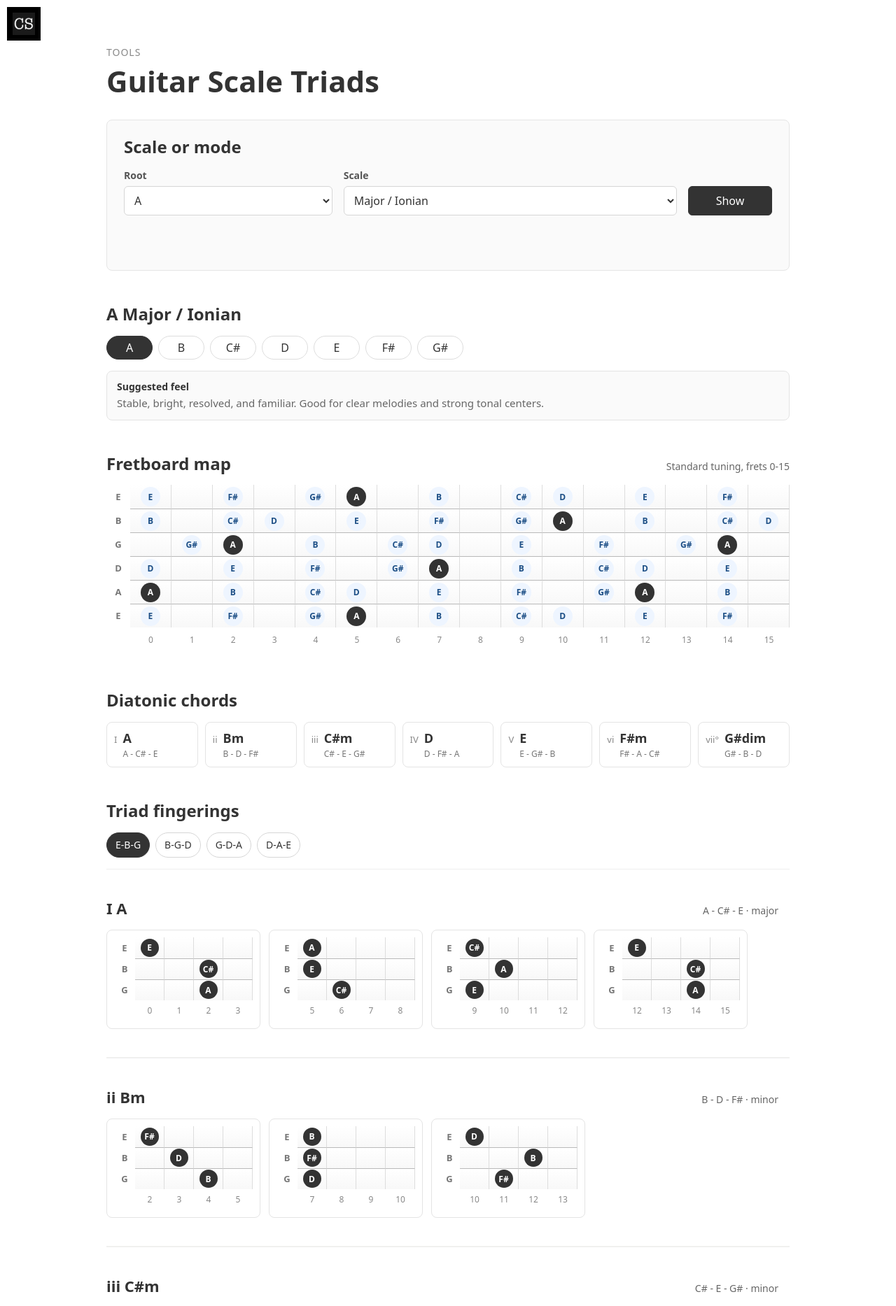
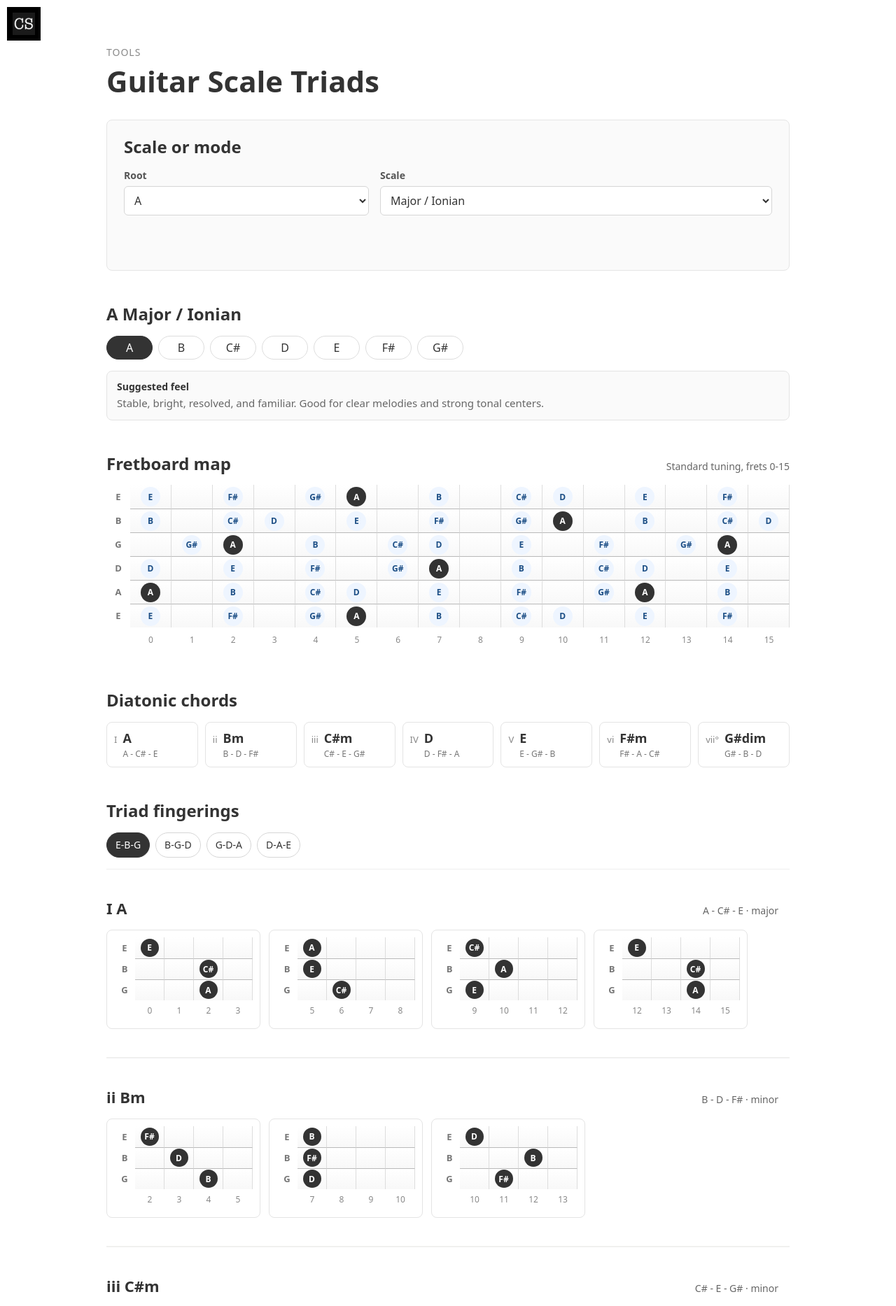
Before and after one commit to cs-shadow/cs-shadow.github.io, a Jekyll site: the page built from site/tools/guitar-scale-triads/index.html, in a window 1280 px wide. Shown: the top 1867 px of the page at 70% size. Built offline with Jekyll 4.4.1, drawn with Linux system fonts in a browser that asks for light colours.

Commit message:
Remove guitar triads submit control
Remove the unused Show button and submit handler from the guitar scale
triads tool. The root and scale controls already re-render immediately
on change, so the form can remain as a grouping element without a
manual submit action.

Adjust the desktop scale control grid to two columns while preserving
the existing single-column mobile layout.

```diff
--- a/site/assets/css/main.sass
+++ b/site/assets/css/main.sass
@@ -453,7 +453,7 @@ body
 
 .scale-controls
   display: grid
-  grid-template-columns: 1fr 1.6fr 120px
+  grid-template-columns: 1fr 1.6fr
   gap: $rs
   @include respond-to(640)
     grid-template-columns: 1fr
--- a/site/assets/js/guitar-scale-triads.js
+++ b/site/assets/js/guitar-scale-triads.js
@@ -625,10 +625,6 @@
 
   buildIndexes();
   populateControls();
-  form.addEventListener("submit", function (event) {
-    event.preventDefault();
-    render();
-  });
   rootSelect.addEventListener("change", function () {
     render();
   });
--- a/site/tools/guitar-scale-triads/index.html
+++ b/site/tools/guitar-scale-triads/index.html
@@ -24,8 +24,6 @@ permalink: /tools/guitar-scale-triads/
           <label for="scale-type">Scale</label>
           <select id="scale-type" name="scale"></select>
         </div>
-
-        <button type="submit">Show</button>
       </div>
 
       <p class="scale-error" id="scale-error" role="alert"></p>
```
